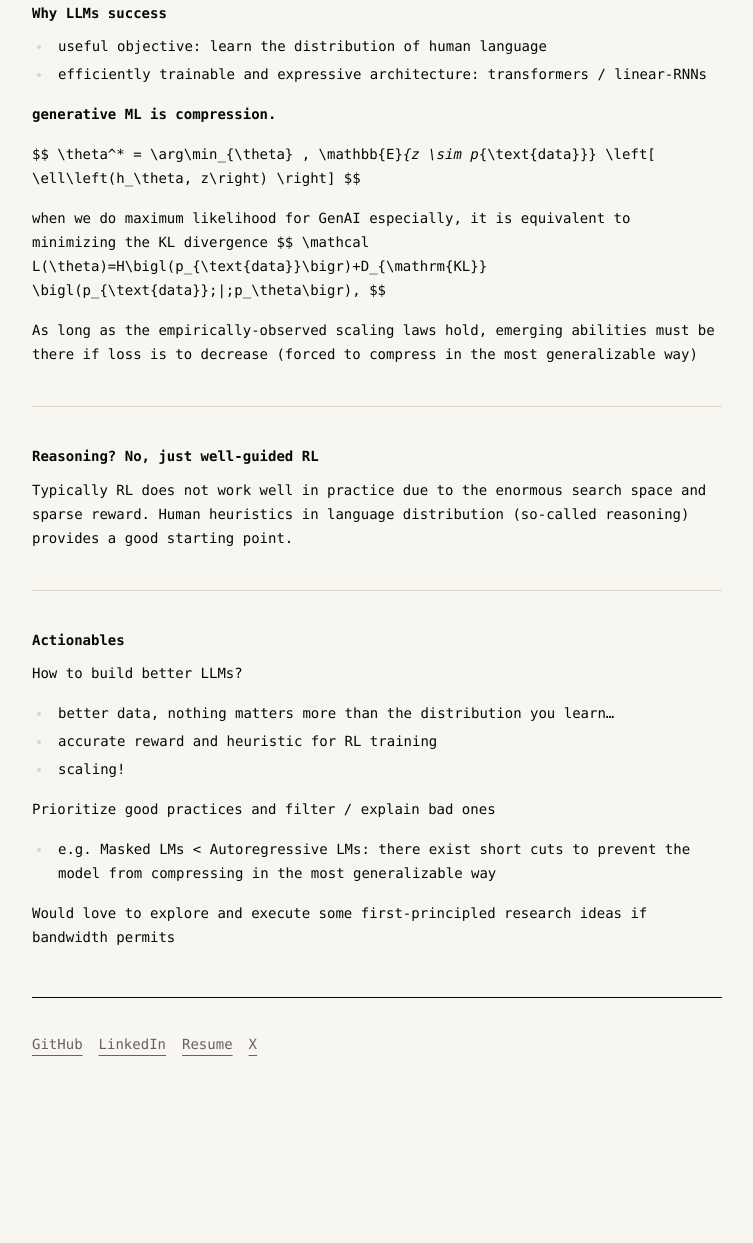
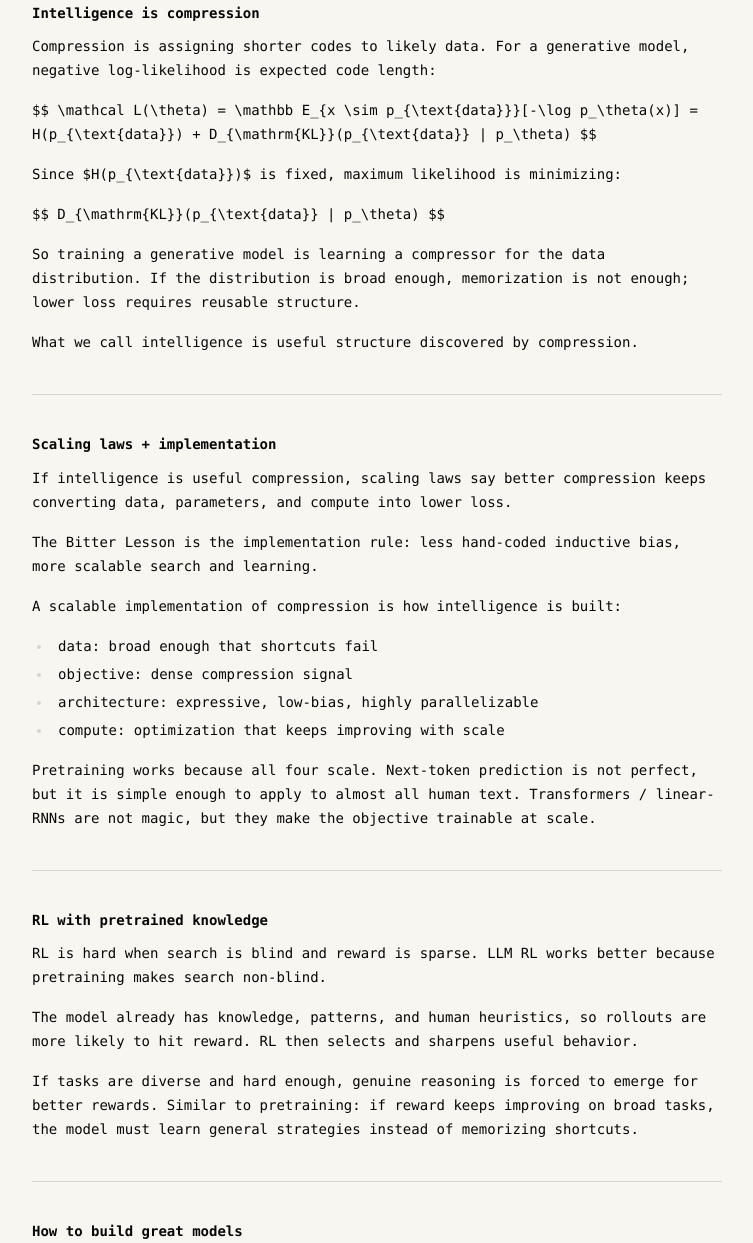
Before and after one commit to EazyReal/eazyreal.github.io, an Astro site: page /genai_first_principles in a window 1280 px wide. Shown: the part 250-1493 px from the top of the page, without its empty margins (16-769 px from the left). Before the commit the page ends 1348 px from the top, so only its background shows below. Built offline with nearby package versions, Linux system fonts and the light colour scheme; Astro itself is replaced by a stand-in of ours.

Commit message:
Refine GenAI first-principles note

```diff
--- a/src/pages/genai_first_principles.md
+++ b/src/pages/genai_first_principles.md
@@ -18,44 +18,78 @@ tags:
 *Author: [Maxwill Lin](https://www.linkedin.com/in/maxwilllin/)*
 
 
-## Why LLMs success
+## Intelligence is compression
 
-- useful objective: learn the distribution of human language
-- efficiently trainable and expressive architecture: transformers / linear-RNNs
-
-**generative ML is compression.**
+Compression is assigning shorter codes to likely data.
+For a generative model, negative log-likelihood is expected code length:
 
 $$
-\theta^* = \arg\min_{\theta} \, \mathbb{E}_{z \sim p_{\text{data}}} \left[ \ell\left(h_\theta, z\right) \right]
+\mathcal L(\theta)
+= \mathbb E_{x \sim p_{\text{data}}}[-\log p_\theta(x)]
+= H(p_{\text{data}}) + D_{\mathrm{KL}}(p_{\text{data}} \| p_\theta)
 $$
 
-when we do maximum likelihood for GenAI especially, it is equivalent to minimizing the KL divergence
+Since $H(p_{\text{data}})$ is fixed, maximum likelihood is minimizing:
+
 $$
-\mathcal L(\theta)=H\bigl(p_{\text{data}}\bigr)+D_{\mathrm{KL}} \bigl(p_{\text{data}}\;\|\;p_\theta\bigr),
+D_{\mathrm{KL}}(p_{\text{data}} \| p_\theta)
 $$
 
-As long as the empirically-observed scaling laws hold, emerging abilities must be there if loss is to decrease (forced to compress in the most generalizable way)
+So training a generative model is learning a compressor for the data distribution.
+If the distribution is broad enough, memorization is not enough; lower loss requires reusable structure.
+
+What we call intelligence is useful structure discovered by compression.
 
 ---
 
-## Reasoning? No, just well-guided RL
+## Scaling laws + implementation
 
-Typically RL does not work well in practice due to the enormous search space and sparse reward.
-Human heuristics in language distribution (so-called reasoning) provides a good starting point.
+If intelligence is useful compression, scaling laws say better compression keeps converting data, parameters, and compute into lower loss.
+
+The Bitter Lesson is the implementation rule: less hand-coded inductive bias, more scalable search and learning.
+
+A scalable implementation of compression is how intelligence is built:
+
+- data: broad enough that shortcuts fail
+- objective: dense compression signal
+- architecture: expressive, low-bias, highly parallelizable
+- compute: optimization that keeps improving with scale
+
+Pretraining works because all four scale.
+Next-token prediction is not perfect, but it is simple enough to apply to almost all human text.
+Transformers / linear-RNNs are not magic, but they make the objective trainable at scale.
 
 ---
 
-## Actionables
+## RL with pretrained knowledge
 
-How to build better LLMs?
+RL is hard when search is blind and reward is sparse.
+LLM RL works better because pretraining makes search non-blind.
 
-- better data, nothing matters more than the distribution you learn...
-- accurate reward and heuristic for RL training
-- scaling!
+The model already has knowledge, patterns, and human heuristics, so rollouts are more likely to hit reward.
+RL then selects and sharpens useful behavior.
 
+If tasks are diverse and hard enough, genuine reasoning is forced to emerge for better rewards.
+Similar to pretraining: if reward keeps improving on broad tasks, the model must learn general strategies instead of memorizing shortcuts.
 
-Prioritize good practices and filter / explain bad ones
+---
 
-- e.g. Masked LMs < Autoregressive LMs: there exist short cuts to prevent the model from compressing in the most generalizable way
+## How to build great models
 
-Would love to explore and execute some first-principled research ideas if bandwidth permits
+Data:
+
+- scalable and high-quality pretraining distribution
+- RL tasks that teach generalizable behaviors, or the abilities we genuinely care about
+
+Architecture:
+
+- expressive
+- highly parallelizable training
+- less unnecessary inductive bias
+
+Compute:
+
+- stable optimization
+- enough compute / $$ to scale
+
+And no bugs or hackable objectives.
```
